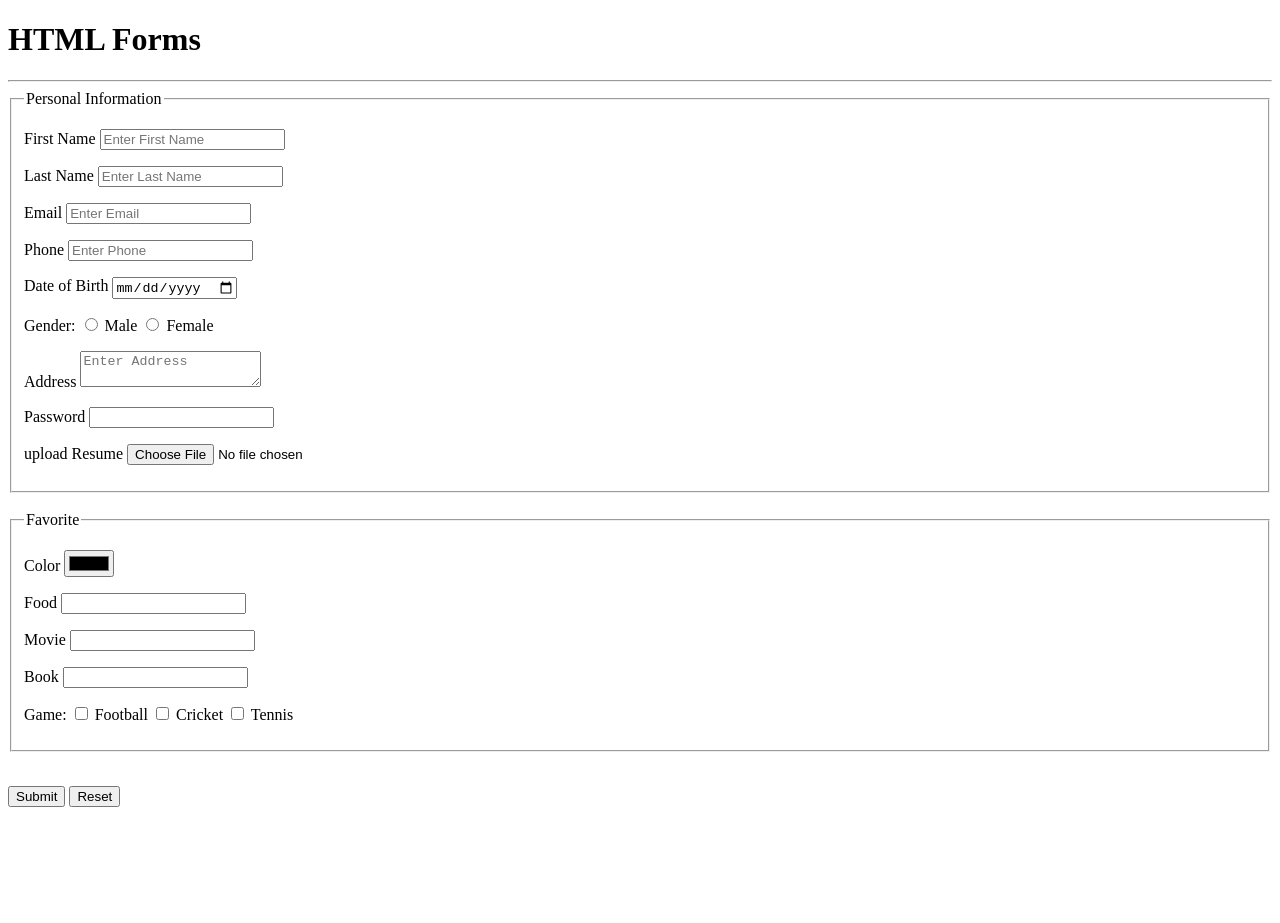
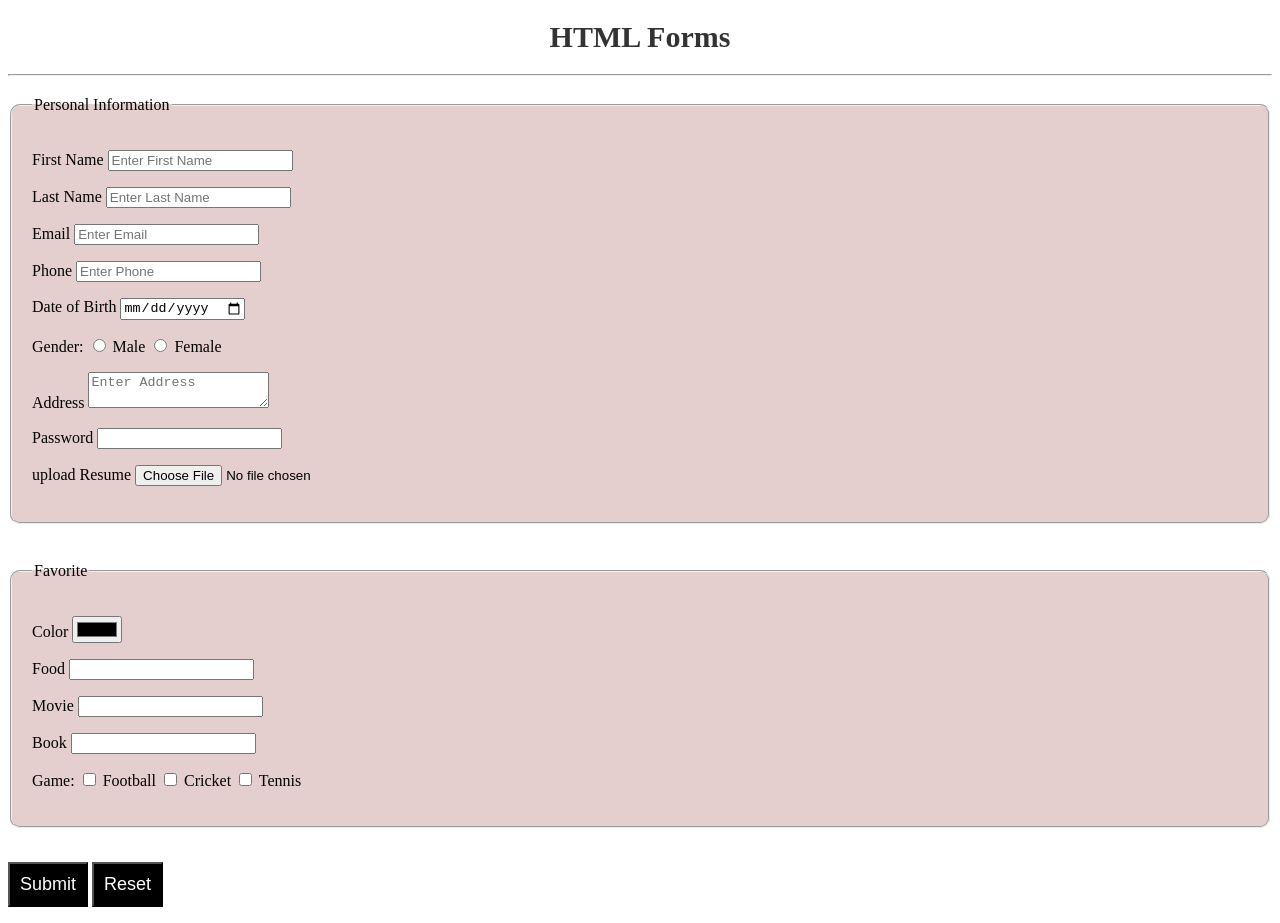
Before and after one commit to jawahargovindasamy/HTML---CSS, a plain HTML site: page form.html in a window 1280 px wide. Before the commit the page ends 823 px from the top, so only its background shows below. Drawn offline with Linux system fonts and the light colour scheme.

Commit message:
Add Css Style to form

```diff
--- a/form.html
+++ b/form.html
@@ -8,12 +8,12 @@
   </head>
   <body>
     <header>
-      <h1>HTML Forms</h1>
+      <h1 class="form_heading">HTML Forms</h1>
     </header>
     <hr />
     <main>
       <form>
-        <fieldset>
+        <fieldset class="personal_info">
           <legend>Personal Information</legend>
           <p>
             <label for="Fname">First Name</label>
--- a/style.css
+++ b/style.css
@@ -1,3 +1,22 @@
-*{
+.form_heading{
+    text-align: center;
+    font-size: 30px;
+    font-weight: bold;
+    color: #333;
+    background-color: white;
+}
 
+fieldset{
+    margin-top: 20px;
+    padding: 20px;
+    background-color: #e4cece;
+    border-radius: 10px;
 }
+
+button{
+    background-color: black;
+    text-align: center;
+    padding: 10px;
+    color: white;
+    font-size: large;
+}
```
